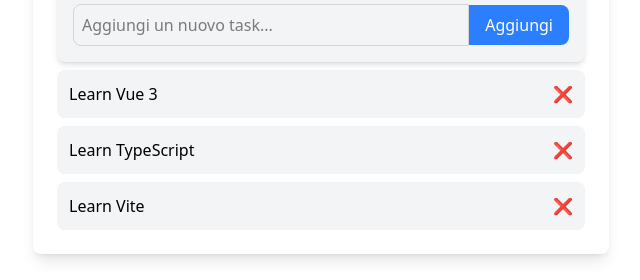
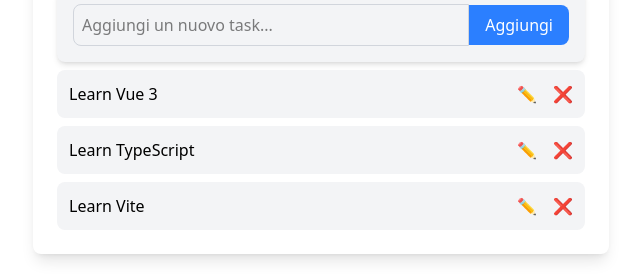
Before and after one commit to DonatelloFantauzzi/to-do-list-vue, a Vue app: page / in a window 1280 px wide. Shown: the part 124-404 px from the top of the page, without its empty margins (319-959 px from the left). Built offline with nearby package versions, Linux system fonts and the light colour scheme; the HTML template or start-up script is replaced by a standard one.

Commit message:
Added edit function

```diff
--- a/src/components/ToDoItem.vue
+++ b/src/components/ToDoItem.vue
@@ -1,18 +1,52 @@
 <template>
-  <li class="flex justify-between items-center bg-gray-100 p-3 rounded-lg mt-2 cursor-pointer">
-    <span>
+  <li class="flex justify-between items-center bg-gray-100 p-3 rounded-lg mt-2">
+    <input
+      type="text"
+      v-if="isEditing"
+      v-model="editedText"
+      class="border px-2 py-1 rounded"
+      @blur="saveEdit"
+      @keydown="handleEnterEdit"
+    />
+    <span v-else>
       {{ todo.text }}
     </span>
-    <button class="text-red-500 hover:text-red-700" @click="emit('delete-task', todo.id)">
-      ❌
-    </button>
+    <div class="flex space-x-2 gap-2">
+      <button v-if="!isEditing" class="text-yellow-500 cursor-pointer" @click="isEditing = true">
+        ✏️
+      </button>
+      <button
+        class="text-red-500 hover:text-red-700 cursor-pointer"
+        @click="emit('delete-task', todo.id)"
+      >
+        ❌
+      </button>
+    </div>
   </li>
 </template>
 
 <script setup lang="ts">
-import { defineProps, defineEmits } from 'vue'
+import { defineProps, defineEmits, ref } from 'vue'
 import type { ToDo } from '@/types'
 
 const props = defineProps<{ todo: ToDo }>()
-const emit = defineEmits<{ (event: 'delete-task', id: number): void }>()
+const isEditing = ref<boolean>(false)
+const editedText = ref<string>(props.todo.text)
+
+const saveEdit = () => {
+  if (editedText.value.trim() !== '') {
+    emit('edit-task', props.todo.id, editedText.value)
+    isEditing.value = false
+  }
+}
+
+const handleEnterEdit = (event: KeyboardEvent) => {
+  if (event.key === 'Enter') {
+    saveEdit()
+  }
+}
+const emit = defineEmits<{
+  (event: 'delete-task', id: number): void
+  (event: 'edit-task', id: number, text: string): void
+}>()
 </script>
--- a/src/components/ToDoList.vue
+++ b/src/components/ToDoList.vue
@@ -3,7 +3,13 @@
     <h2 class="text-2xl font-bold text-center">Lista delle attività</h2>
     <ToDoForm @addtask="addNewTask" />
     <ul>
-      <ToDoItem v-for="todo in todos" :key="todo.id" :todo="todo" @delete-task="deleteTask" />
+      <ToDoItem
+        v-for="todo in todos"
+        :key="todo.id"
+        :todo="todo"
+        @delete-task="deleteTask"
+        @edit-task="editTask"
+      />
     </ul>
   </div>
 </template>
@@ -27,4 +33,9 @@
 const deleteTask = (id: number) => {
   return (todos.value = todos.value.filter((todo) => todo.id !== id))
 }
+
+const editTask = (id: number, newText: string) => {
+  const index = todos.value.findIndex((todo) => todo.id === id)
+  return (todos.value[index].text = newText)
+}
 </script>
```
